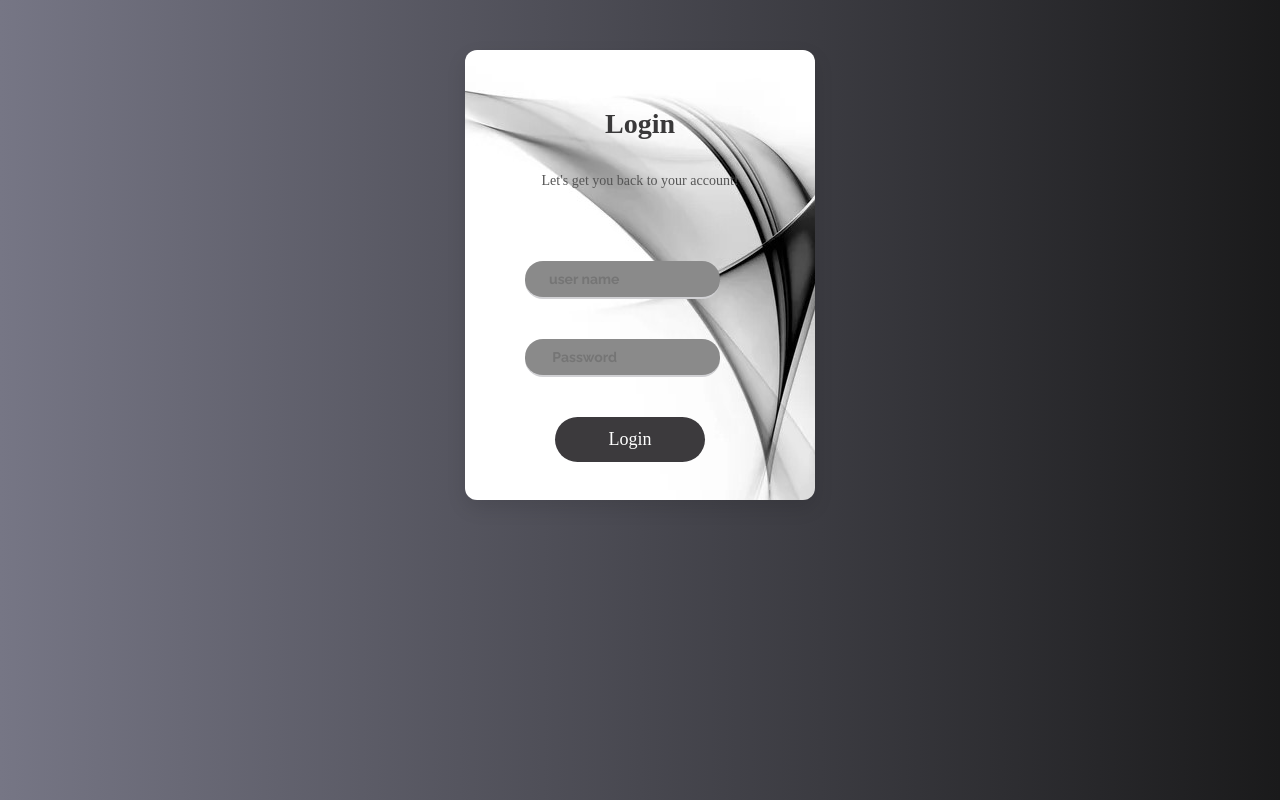
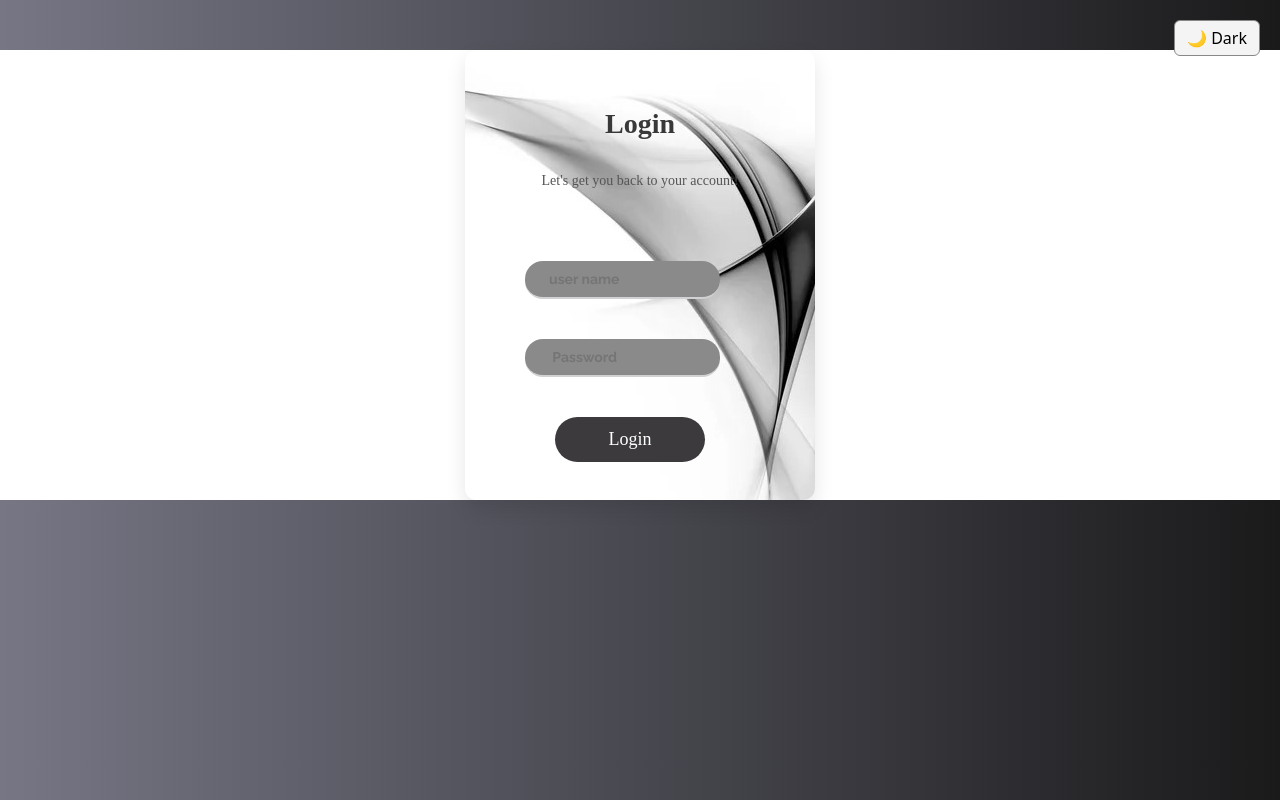
Before and after one commit to Code2Career-GSG/ATM-Project, a React (Vite) app: page / in a window 1280 px wide. Built offline with nearby package versions, Linux system fonts and the light colour scheme; a web font is replaced by a local one.

Commit message:
feat: Dark/light mode

```diff
--- a/src/app/App.tsx
+++ b/src/app/App.tsx
@@ -1,13 +1,64 @@
-import routes from "./routes";
+import React, { useEffect } from "react";
+import { useSelector, useDispatch } from "react-redux";
 import { RouterProvider } from "react-router-dom";
 import { ToastContainer } from "react-toastify";
 import "react-toastify/dist/ReactToastify.css";
+import routes from "./routes";
+import { changeMode } from "../store/store";
+import type { RootState } from "../store/store";
+
+const UserDataSync = () => {
+  const { balance, transactions } = useSelector(
+    (state: RootState) => state.userData
+  );
+
+  useEffect(() => {
+    localStorage.setItem("userData", JSON.stringify({ balance, transactions }));
+  }, [balance, transactions]);
+
+  return null;
+};
+
 function App() {
+  const mode = useSelector((state: RootState) => state.appSettings.mode);
+  const dispatch = useDispatch();
+
+  useEffect(() => {
+    const savedMode = localStorage.getItem("appMode");
+    if (savedMode && savedMode !== mode) {
+      dispatch(changeMode());
+    }
+  }, []);
+
+  useEffect(() => {
+    localStorage.setItem("appMode", mode);
+  }, [mode]);
+
   return (
-    <>
+    <div className={mode === "dark" ? "dark-mode" : "light-mode"}>
+
+      <button
+        onClick={() => dispatch(changeMode())}
+        style={{
+          position: "fixed",
+          top: "20px",
+          right: "20px",
+          border: "1px solid #888",
+          padding: "6px 12px",
+          borderRadius: "6px",
+          cursor: "pointer",
+          backgroundColor: mode === "dark" ? "#333" : "#f4f4f4",
+          color: mode === "dark" ? "white" : "black",
+          transition: "all 0.3s ease",
+        }}
+      >
+        {mode === "light" ? "🌙 Dark" : "☀️ Light"}
+      </button>
+
+    <UserDataSync />
       <RouterProvider router={routes} />
       <ToastContainer position="top-center" autoClose={2000} />
-    </>
+    </div>
   );
 }
 
--- a/src/index.css
+++ b/src/index.css
@@ -139,3 +139,14 @@ button:focus-visible {
 .deposit-form button:hover {
   background-color: #21867a;
 }
+.light-mode {
+  background-color: #ffffff;
+  color: #000000;
+  transition: all 0.3s ease;
+}
+
+.dark-mode {
+  background-color: #121212;
+  color: #ffffff;
+  transition: all 0.3s ease;
+}
--- a/src/store/store.tsx
+++ b/src/store/store.tsx
@@ -96,15 +96,19 @@ state.show = action.payload;
 },
 });
 
+const savedMode = localStorage.getItem("mode") || "light";
+
 const appSettingsSlice = createSlice({
   name: "appSettings",
-initialState: { mode: "light" },
+  initialState: { mode: savedMode },
   reducers: {
     changeMode: (state) => {
       state.mode = state.mode === "light" ? "dark" : "light";
+      localStorage.setItem("mode", state.mode);
     },
   },
 });
+
 
 const store = configureStore({
 reducer: {
```
Also changed, not shown: src/pages/App.tsx (deleted, +0 -9 lines). Lines whose indentation alone changed are shown as unchanged.
